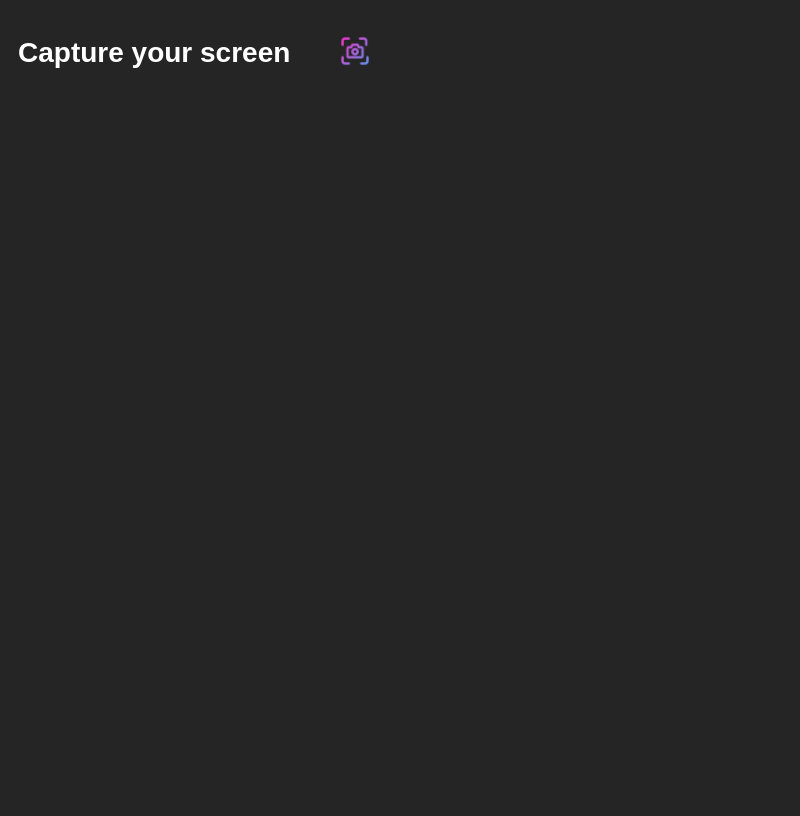
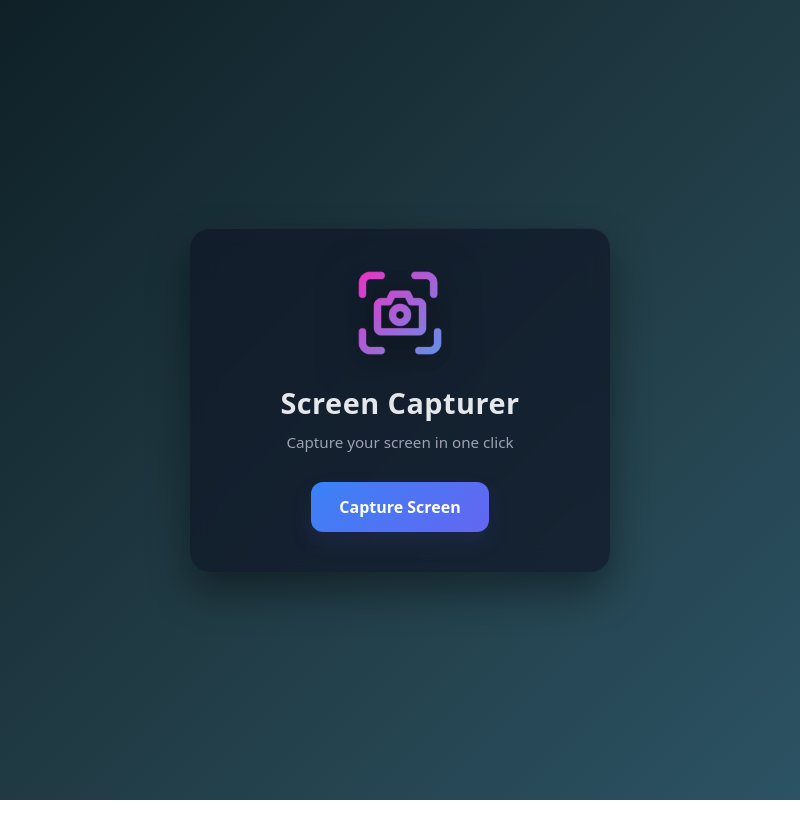
Before and after one commit to ankush-github-11/screen-capturer-electron-app, an Electron app: page src/renderer/index.html in a window 800 px wide. Drawn offline with Linux system fonts and the light colour scheme.

Commit message:
Building the UI

```diff
--- a/src/main/preload.js
+++ b/src/main/preload.js
@@ -1,7 +1,7 @@
 const { contextBridge, ipcRenderer } = require("electron");
 
 contextBridge.exposeInMainWorld("electronAPI", {
-  captureScreen: () => ipcRenderer.send("capture-screen"),
+  captureScreen: () => ipcRenderer.invoke("capture-screen"),
 });
 
 window.addEventListener("DOMContentLoaded", () => {
--- a/src/renderer/index.html
+++ b/src/renderer/index.html
@@ -3,23 +3,25 @@
   <head>
     <meta charset="UTF-8" />
     <meta name="viewport" content="width=device-width, initial-scale=1.0" />
+
+    <!-- CSP (safe for Electron) -->
     <meta
       http-equiv="Content-Security-Policy"
-      content="default-src 'self'; script-src 'self'"
+      content="default-src 'self'; script-src 'self'; style-src 'self'; img-src 'self'"
     />
-    <meta
-      http-equiv="X-Content-Security-Policy"
-      content="default-src 'self'; script-src 'self'"
-    />
-    <link rel="stylesheet" href="./styles/styles.css">
+    <link rel="stylesheet" href="./styles/styles.css" />
     <script type="module" src="./renderer.js"></script>
+
     <title>Screen Capturer</title>
   </head>
+
   <body>
-    <div id="capture-btn" class="main-div">
-      <h1>Capture your screen</h1>
-      <div>
-        <img class="main-logo" src="./assets/main-logo.png" alt="">
+    <div class="app-container">
+      <div id="capture-btn" class="capture-card">
+        <img class="main-logo" src="./assets/main-logo.png" alt="Screen Capture" />
+        <h1>Screen Capturer</h1>
+        <p>Capture your screen in one click</p>
+        <button class="capture-btn">Capture Screen</button>
       </div>
     </div>
   </body>
--- a/src/renderer/renderer.js
+++ b/src/renderer/renderer.js
@@ -1,7 +1,8 @@
 document.addEventListener("DOMContentLoaded", () => {
   const btn = document.getElementById("capture-btn");
 
-  btn.addEventListener("click", () => {
-    window.electronAPI.captureScreen();
+  btn.addEventListener("click", async () => {
+    const result = await window.electronAPI.captureScreen();
+    console.log(result);
   });
 });
--- a/src/renderer/styles/styles.css
+++ b/src/renderer/styles/styles.css
@@ -1,21 +1,96 @@
-body{
-    height: 100vh;
-    width: 100vw;
-    overflow: hidden;
-    background-color: rgb(37, 37, 37);
-    color: white;
-    font: 14px Arial, sans-serif;
+/* Reset */
+* {
+  margin: 0;
+  padding: 0;
+  box-sizing: border-box;
+  font-family: system-ui, -apple-system, BlinkMacSystemFont, sans-serif;
 }
-.main-div{
-    height: fit-content;
-    width: fit-content;
-    background-color: rgb(37, 37, 37);
-    display: flex;
-    align-items: center;
-    gap: 50px;
-    padding: 10px;
+
+/* Full-screen dark gradient background */
+body {
+  min-height: 100vh;
+  background: linear-gradient(
+    135deg,
+    #0f2027,
+    #203a43,
+    #2c5364
+  );
+  display: flex;
+  align-items: center;
+  justify-content: center;
+  color: #e5e7eb;
 }
-.main-logo{
-    height: 30px;
-    width: 30px;
+
+/* Center container */
+.app-container {
+  width: 100%;
+  display: flex;
+  justify-content: center;
+  align-items: center;
 }
+
+/* Card */
+.capture-card {
+  background: rgba(17, 25, 40, 0.75);
+  -webkit-backdrop-filter: blur(12px);
+  backdrop-filter: blur(12px);
+  border-radius: 20px;
+  padding: 40px 50px;
+  text-align: center;
+  box-shadow:
+    0 20px 40px rgba(0, 0, 0, 0.4),
+    inset 0 1px 0 rgba(255, 255, 255, 0.05);
+  max-width: 420px;
+  width: 100%;
+  transition: transform 0.3s ease, box-shadow 0.3s ease;
+}
+
+.capture-card:hover {
+  transform: translateY(-4px);
+  box-shadow:
+    0 30px 60px rgba(0, 0, 0, 0.5),
+    inset 0 1px 0 rgba(255, 255, 255, 0.08);
+}
+
+/* Logo */
+.main-logo {
+  width: 90px;
+  margin-bottom: 20px;
+  filter: drop-shadow(0 8px 20px rgba(0, 0, 0, 0.6));
+}
+
+/* Title */
+.capture-card h1 {
+  font-size: 1.8rem;
+  margin-bottom: 10px;
+  letter-spacing: 0.5px;
+}
+
+/* Subtitle */
+.capture-card p {
+  font-size: 0.95rem;
+  color: #9ca3af;
+  margin-bottom: 30px;
+}
+
+/* Button */
+.capture-btn {
+  background: linear-gradient(135deg, #3b82f6, #6366f1);
+  border: none;
+  border-radius: 12px;
+  padding: 14px 28px;
+  font-size: 1rem;
+  font-weight: 600;
+  color: white;
+  cursor: pointer;
+  box-shadow: 0 10px 25px rgba(99, 102, 241, 0.1);
+  transition: all 0.25s ease;
+}
+
+.capture-btn:hover {
+  transform: translateY(-2px);
+}
+
+.capture-btn:active {
+  transform: scale(0.97);
+}
```
Also changed, not shown: src/main/main.js (+47 -5 lines).
